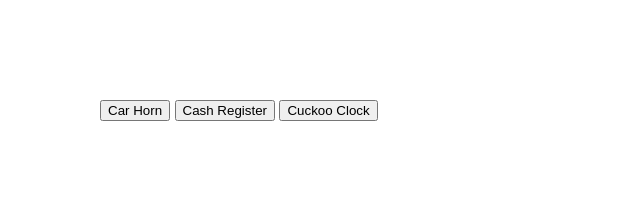
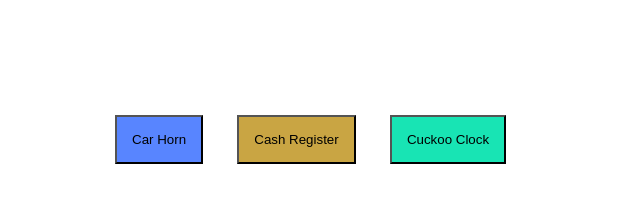
Before and after one commit to PattonsFinest/mi349_soundboard, a plain HTML site: page index.html in a window 1280 px wide. Shown: the whole page, without its empty margins (0-640 px from the left). Drawn offline with Linux system fonts and the light colour scheme.

Commit message:
added styling

```diff
--- a/style.css
+++ b/style.css
@@ -1,5 +1,27 @@
 body {
-    font-family: Arial, Helvetica, sans-serif;
     margin: 50px;
     padding: 50px;
 }
+
+.buttons{
+    font-family:Georgia, 'Times New Roman', Times, serif
+}
+
+#button1 {
+    margin: 15px;
+    padding: 15px;
+    background-color: rgb(88, 133, 255)
+
+}
+
+#button2 {
+    margin: 15px;
+    padding: 15px;
+    background-color: rgb(201, 165, 67)
+}
+
+#button3 {
+    margin: 15px;
+    padding: 15px;
+    background-color: rgb(24, 228, 180)
+}
```
